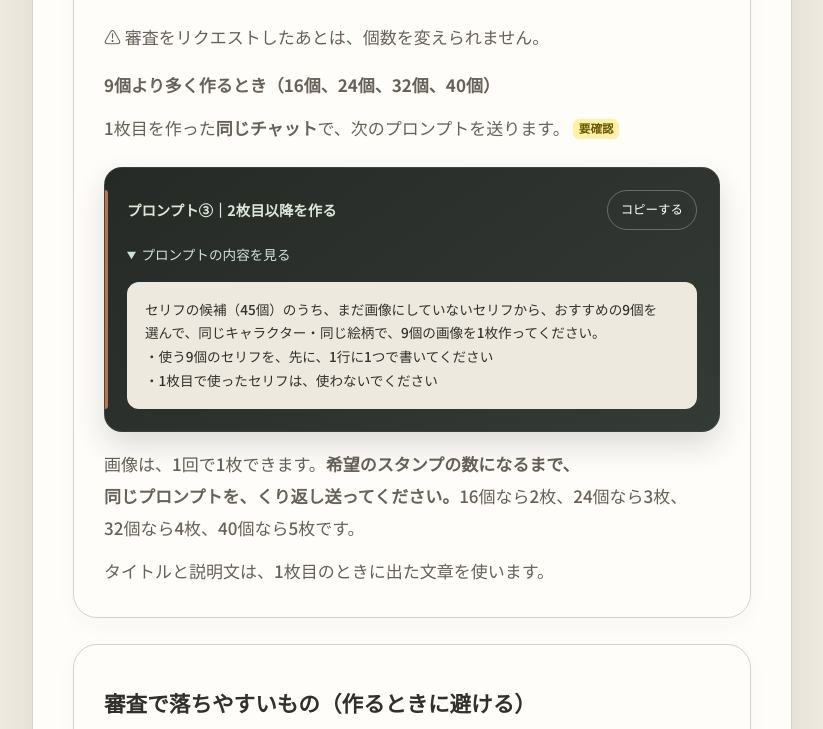
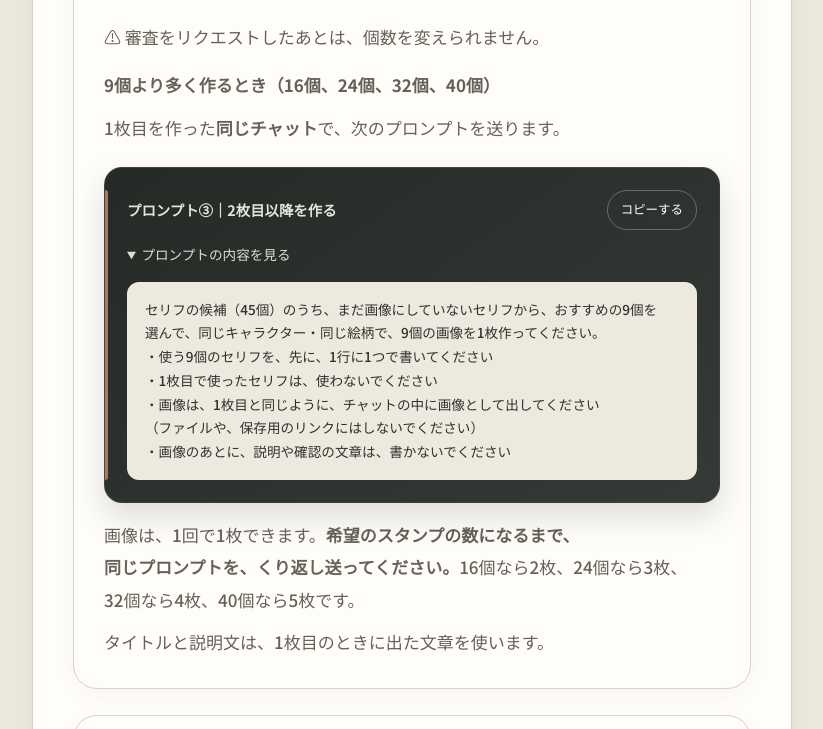
Before and after one commit to ryooh18-byte/line-stamp-lp, a plain HTML site: page index.html in a window 1280 px wide. Shown: the part 8600-9329 px from the top of the page, without its empty margins (228-1051 px from the left). Drawn offline with Linux system fonts and the light colour scheme.

Commit message:
Prompt 3: show the image in chat; add the re-display message for troubles
Add two lines to prompt 3 (image inside the chat, no explanation after it).
Add the message that fixed the "image shown as a file / black screen" case,
both in the troubleshooting note and in the table. Drop the pending marker
on the same-chat step.

Co-Authored-By: Claude Sonnet 5.5 <noreply@anthropic.com>

```diff
--- a/index.html
+++ b/index.html
@@ -526,14 +526,16 @@ LINEスタンプ9個ぶんの絵を、1枚の画像にまとめて作ってく
             </div>
             <p>⚠ 審査をリクエストしたあとは、個数を変えられません。</p>
             <p style="margin-top:16px"><b>9個より多く作るとき（16個、24個、32個、40個）</b></p>
-            <p>1枚目を作った<b>同じチャット</b>で、次のプロンプトを送ります。<span class="tbc">要確認</span></p>
+            <p>1枚目を作った<b>同じチャット</b>で、次のプロンプトを送ります。</p>
             <div class="prompt">
               <div class="prompt-head"><b>プロンプト③｜2枚目以降を作る</b><button class="copy" type="button" data-copy="prompt3">コピーする</button></div>
               <details class="prompt-details" open>
                 <summary>プロンプトの内容を見る</summary>
                 <pre id="prompt3">セリフの候補（45個）のうち、まだ画像にしていないセリフから、おすすめの9個を選んで、同じキャラクター・同じ絵柄で、9個の画像を1枚作ってください。
 ・使う9個のセリフを、先に、1行に1つで書いてください
-・1枚目で使ったセリフは、使わないでください</pre>
+・1枚目で使ったセリフは、使わないでください
+・画像は、1枚目と同じように、チャットの中に画像として出してください（ファイルや、保存用のリンクにはしないでください）
+・画像のあとに、説明や確認の文章は、書かないでください</pre>
               </details>
             </div>
             <p style="margin-top:16px">画像は、1回で1枚できます。<b>希望のスタンプの数になるまで、同じプロンプトを、くり返し送ってください。</b>16個なら2枚、24個なら3枚、32個なら4枚、40個なら5枚です。</p>
@@ -561,6 +563,7 @@ LINEスタンプ9個ぶんの絵を、1枚の画像にまとめて作ってく
               <li><b>スタンプが横長になっている</b><br>正方形に近い形にすると、STEP 3で型抜きしやすくなります。「1つ1つのスタンプを、正方形に近い形にして、作り直してください」</li>
               <li><b>セリフの文字が崩れている・誤字がある</b><br>直したい場所と、正しいセリフを伝えます。直らないときは、作り直してもらいます。</li>
               <li><b>背景が透明にならない</b>（白や格子柄になる）<br>四角く型抜きすると、1個ずつの背景が白いまま残ってしまいます。透明になるまで、あきらめずに伝えてください。<br>「背景を完全に透明にして、作り直してください」<span class="tbc">要確認</span></li>
+              <li><b>画像が表示されない</b>（ファイルや、保存用のリンクになる。開くと、黒い画面になる）<br>次のように伝えて、チャットの中に、出し直してもらいます。<br>「画像が表示されません。同じセリフ9個で、同じキャラクター・同じ絵柄の画像を、1枚目と同じように、チャットの中に画像として出し直してください。ファイルや、保存用のリンクにはしないでください。説明は書かないでください。」</li>
             </ul>
           </div>
 
@@ -724,6 +727,7 @@ LINEスタンプ9個ぶんの絵を、1枚の画像にまとめて作ってく
                 <tr><td>型抜きの枠に、となりのスタンプが入る・文字が欠ける</td><td>画像を動かして、枠の位置と大きさを合わせ直す。それでも入るときは、ChatGPTに「スタンプどうしの間を広くあけて、作り直してください」と伝える</td></tr>
                 <tr><td>型抜きしたスタンプの背景が、白い四角になる</td><td>背景が透明になっていない。ChatGPTに「背景を完全に透明にして、作り直してください」と伝える</td></tr>
                 <tr><td>販売情報が<span class="nw">「ショップ非公開」</span><span class="nw">「売上分配額なし」</span>のまま</td><td>販売申請の前に、「<span class="nw">LINE STORE／</span><span class="nw">ショップ公開</span>」「<span class="nw">有料ダウンロード／</span><span class="nw">売上分配額あり</span>」に変える（STEP 3の「販売情報」）</td></tr>
+                <tr><td>画像が表示されない（ファイルや、保存用のリンクになる）</td><td>「画像が表示されません。同じセリフ9個で、同じキャラクター・同じ絵柄の画像を、1枚目と同じように、チャットの中に画像として出し直してください。ファイルや、保存用のリンクにはしないでください。説明は書かないでください。」と伝える</td></tr>
                 <tr><td>個数を間違えた</td><td>審査をリクエストする前なら、変更できる。リクエストしたあとは変更できない</td></tr>
               </tbody>
             </table>
```
Also changed, not shown: 1 other file.
